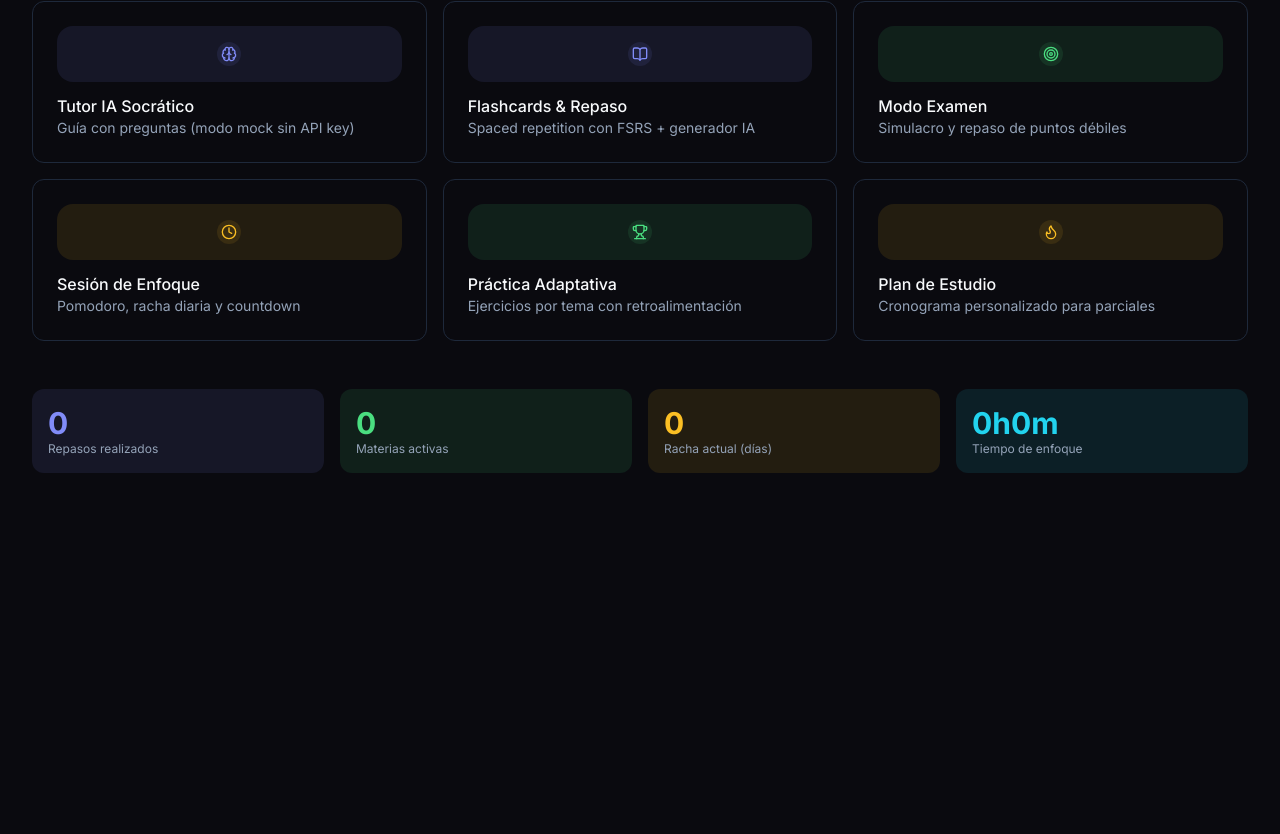
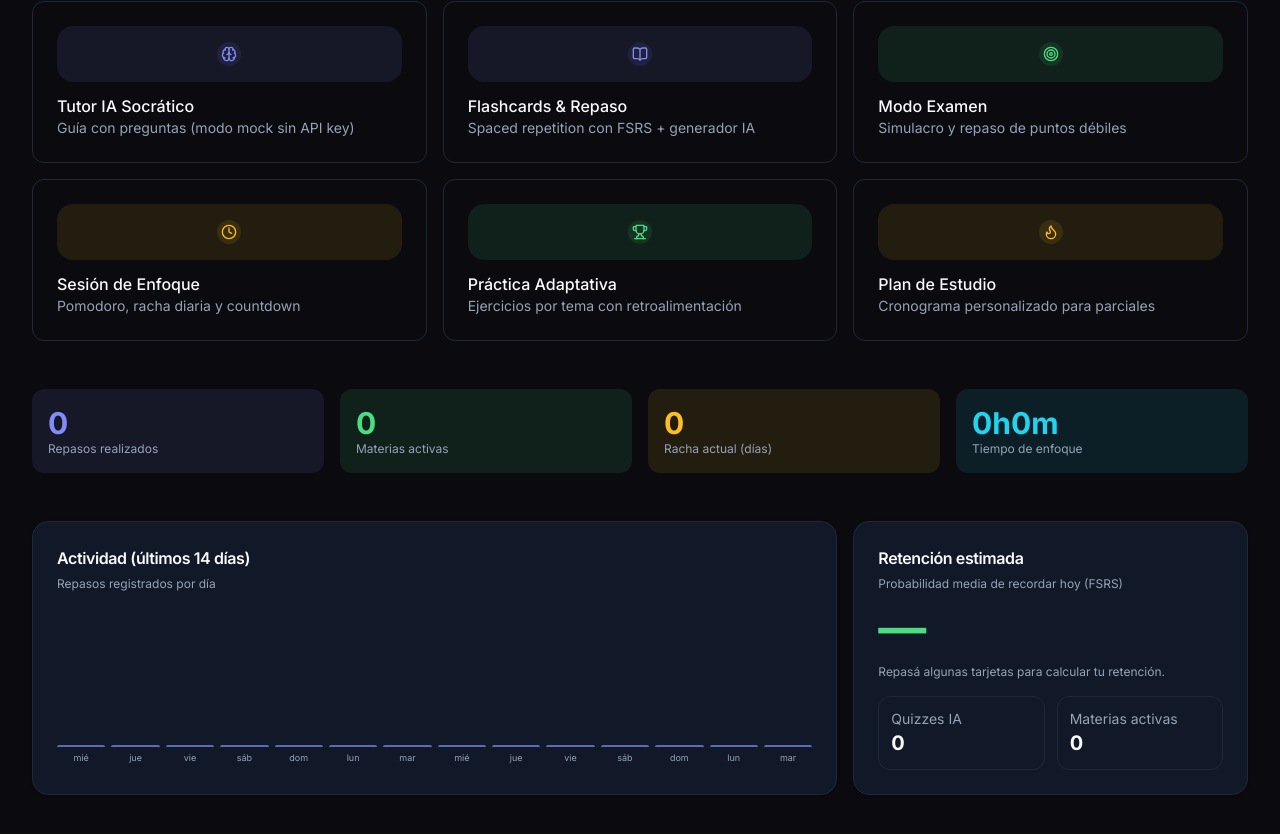
Before and after one commit to phloquillo35/cognita-study, a Next.js app: page /dashboard in a window 1280 px wide. Shown: the part 236-1070 px from the top of the page. Before the commit the page ends 800 px from the top, so only its background shows below. Built offline with nearby package versions, Linux system fonts and the light colour scheme.

Commit message:
feat(analytics): actividad diaria 14 días y retención FSRS en dashboard

```diff
--- a/src/app/dashboard/page.tsx
+++ b/src/app/dashboard/page.tsx
@@ -4,11 +4,13 @@ import { useEffect, useState } from "react";
 import { motion } from "framer-motion";
 import { Brain, Target, Trophy, Flame, Clock, BookOpen } from "lucide-react";
 import { Button } from "@/components/ui/Button";
+import { Card, CardContent, CardHeader, CardTitle } from "@/components/ui/Card";
 import Link from "next/link";
 import { usePathname } from "next/navigation";
 import { useFlashcardStore } from "@/stores/flashcardStore";
 import { useGeneratorStore } from "@/stores/generatorStore";
-import { useStreakStore } from "@/stores/streakStore";
+import { useStreakStore, lastNDays } from "@/stores/streakStore";
+import { retrievability } from "@/lib/fsrs";
 
 export default function DashboardPage() {
   const [demoMode, setDemoMode] = useState(false);
@@ -38,6 +40,31 @@ export default function DashboardPage() {
   const quizzesCount = decks.reduce((a, d) => a + d.quizzes.length, 0);
   const focusHours = Math.floor(totalFocusMinutes / 60);
   const focusMins = totalFocusMinutes % 60;
+
+  const { daily } = useStreakStore();
+  const days = lastNDays(14);
+  const activity = days.map((d) => ({
+    ...d,
+    reviews: daily[d.key]?.reviews ?? 0,
+    minutes: daily[d.key]?.minutes ?? 0,
+  }));
+  const maxActivity = Math.max(1, ...activity.map((a) => a.reviews));
+
+  const fsrsCards = cards.filter(
+    (c) => c.stability != null && c.lastReviewed
+  );
+  const retention =
+    fsrsCards.length > 0
+      ? Math.round(
+          (fsrsCards.reduce((acc, c) => {
+            const elapsed =
+              (Date.now() - new Date(c.lastReviewed!).getTime()) / 86400000;
+            return acc + retrievability(c.stability!, elapsed);
+          }, 0) /
+            fsrsCards.length) *
+            100
+        )
+      : null;
 
   return (
     <div className="min-h-screen bg-[var(--background)]">
@@ -190,6 +217,66 @@ export default function DashboardPage() {
             <p className="text-xs text-[var(--muted-foreground)]">Tiempo de enfoque</p>
           </div>
         </section>
+
+        {/* Analytics profundo */}
+        <section className="mb-12 grid gap-4 lg:grid-cols-3">
+          <Card className="lg:col-span-2">
+            <CardHeader className="pb-3">
+              <CardTitle className="text-base">Actividad (últimos 14 días)</CardTitle>
+              <p className="text-xs text-[var(--muted-foreground)]">
+                Repasos registrados por día
+              </p>
+            </CardHeader>
+            <CardContent>
+              <div className="flex h-40 items-end gap-1.5">
+                {activity.map((d) => (
+                  <div key={d.key} className="flex flex-1 flex-col items-center gap-1">
+                    <div
+                      className="w-full rounded-t bg-[var(--primary)]/70 transition-all"
+                      style={{ height: `${(d.reviews / maxActivity) * 100}%`, minHeight: d.reviews ? "6px" : "2px" }}
+                      title={`${d.reviews} repasos · ${d.minutes} min`}
+                    />
+                    <span className="text-[9px] text-[var(--muted-foreground)]">{d.label}</span>
+                  </div>
+                ))}
+              </div>
+            </CardContent>
+          </Card>
+
+          <Card>
+            <CardHeader className="pb-3">
+              <CardTitle className="text-base">Retención estimada</CardTitle>
+              <p className="text-xs text-[var(--muted-foreground)]">
+                Probabilidad media de recordar hoy (FSRS)
+              </p>
+            </CardHeader>
+            <CardContent>
+              <div className="flex items-end gap-2">
+                <span className="text-5xl font-bold text-[var(--success)]">
+                  {retention ?? "—"}
+                </span>
+                {retention != null && <span className="text-xl text-[var(--muted-foreground)]">%</span>}
+              </div>
+              <p className="mt-3 text-xs text-[var(--muted-foreground)]">
+                {retention == null
+                  ? "Repasá algunas tarjetas para calcular tu retención."
+                  : retention >= 80
+                  ? "¡Excelente! Tu memoria está sólida."
+                  : "Repasá las tarjetas pendientes para subirla."}
+              </p>
+              <div className="mt-4 grid grid-cols-2 gap-3 text-sm">
+                <div className="rounded-xl border border-[var(--border)] p-3">
+                  <p className="text-[var(--muted-foreground)]">Quizzes IA</p>
+                  <p className="text-xl font-bold">{quizzesCount}</p>
+                </div>
+                <div className="rounded-xl border border-[var(--border)] p-3">
+                  <p className="text-[var(--muted-foreground)]">Materias activas</p>
+                  <p className="text-xl font-bold">{activeSubjects}</p>
+                </div>
+              </div>
+            </CardContent>
+          </Card>
+        </section>
       </main>
     </div>
   );
--- a/src/stores/streakStore.ts
+++ b/src/stores/streakStore.ts
@@ -11,15 +11,40 @@ function diffDays(a: string, b: string): number {
   return Math.round((db - da) / 86400000);
 }
 
+interface DailyActivity {
+  reviews: number;
+  minutes: number;
+}
+
 interface StreakState {
   currentStreak: number;
   longestStreak: number;
   totalFocusMinutes: number;
   totalReviews: number;
   lastActiveDate: string | null;
+  daily: Record<string, DailyActivity>;
   registerActivity: () => void;
   addFocusMinutes: (minutes: number) => void;
   addReviews: (count: number) => void;
+}
+
+function ensureToday(state: {
+  daily: Record<string, DailyActivity>;
+}): Record<string, DailyActivity> {
+  const today = dayKey();
+  if (state.daily[today]) return state.daily;
+  return { ...state.daily, [today]: { reviews: 0, minutes: 0 } };
+}
+
+export function lastNDays(n: number): { key: string; label: string }[] {
+  const out: { key: string; label: string }[] = [];
+  for (let i = n - 1; i >= 0; i--) {
+    const d = new Date();
+    d.setDate(d.getDate() - i);
+    const key = d.toISOString().slice(0, 10);
+    out.push({ key, label: d.toLocaleDateString("es", { weekday: "short" }) });
+  }
+  return out;
 }
 
 export const useStreakStore = create<StreakState>()(
@@ -30,6 +55,7 @@ export const useStreakStore = create<StreakState>()(
       totalFocusMinutes: 0,
       totalReviews: 0,
       lastActiveDate: null,
+      daily: {},
 
       registerActivity: () => {
         const today = dayKey();
@@ -41,6 +67,7 @@ export const useStreakStore = create<StreakState>()(
           streak = gap === 1 ? get().currentStreak + 1 : 1;
         }
         set((s) => ({
+          daily: ensureToday(s),
           currentStreak: streak,
           longestStreak: Math.max(s.longestStreak, streak),
           lastActiveDate: today,
@@ -49,12 +76,38 @@ export const useStreakStore = create<StreakState>()(
 
       addFocusMinutes: (minutes) => {
         get().registerActivity();
-        set((s) => ({ totalFocusMinutes: s.totalFocusMinutes + minutes }));
+        set((s) => {
+          const daily = ensureToday(s);
+          const today = dayKey();
+          return {
+            daily: {
+              ...daily,
+              [today]: {
+                reviews: daily[today].reviews,
+                minutes: daily[today].minutes + minutes,
+              },
+            },
+            totalFocusMinutes: s.totalFocusMinutes + minutes,
+          };
+        });
       },
 
       addReviews: (count) => {
         get().registerActivity();
-        set((s) => ({ totalReviews: s.totalReviews + count }));
+        set((s) => {
+          const daily = ensureToday(s);
+          const today = dayKey();
+          return {
+            daily: {
+              ...daily,
+              [today]: {
+                reviews: daily[today].reviews + count,
+                minutes: daily[today].minutes,
+              },
+            },
+            totalReviews: s.totalReviews + count,
+          };
+        });
       },
     }),
     { name: "cognita-streak" }
```
